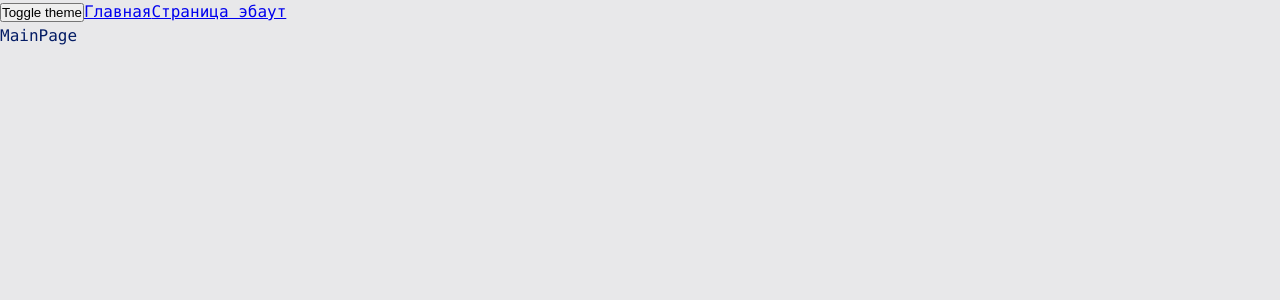
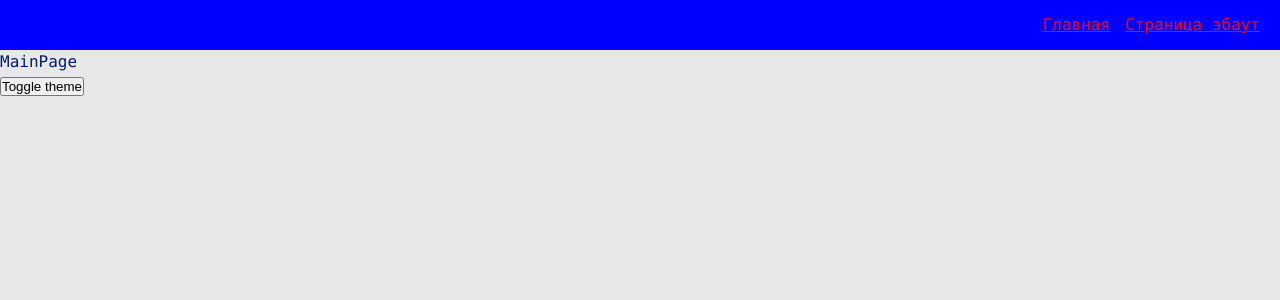
Before and after one commit to i1-kmv/top-project, a React app: page / in a window 1280 px wide. Shown: the top 300 px of the page. Built offline with nearby package versions, Linux system fonts and the light colour scheme.

Commit message:
create NavBar

```diff
--- a/src/app/App.tsx
+++ b/src/app/App.tsx
@@ -1,9 +1,9 @@
 import React from 'react';
-import {Link} from 'react-router-dom';
 import './styles/index.scss'
 import {classNames} from "shared/lib/classNames/classNames";
 import {useTheme} from "app/providers/ThemeProvider";
 import {AppRouter} from "app/providers/router";
+import {Navbar} from "widgets/Navbar";
 
 
 const App = () => {
@@ -11,11 +11,10 @@
     const {theme, toggleTheme} = useTheme()
 
     return (
-        <div className={classNames('app', {},[theme] )}>
+        <div className={classNames('app', {}, [theme])}>
+            <Navbar/>
+            <AppRouter/>
             <button onClick={toggleTheme}>Toggle theme</button>
-            <Link to={'/'}>Главная</Link>
-            <Link to={'/about'}>Страница эбаут</Link>
-            <AppRouter/>
         </div>
     );
 };
--- a/src/app/styles/themes/dark.scss
+++ b/src/app/styles/themes/dark.scss
@@ -1,6 +1,10 @@
 .app.dark {
   --bg-color: blue;
+  --inverted-bg-color: #e8e8ea;
 
   --primary-color: green;
   --secondary-color: red;
+
+  ---inverted-primary-color: #041c65;
+  --inverted-secondary-color: #0449e0;
 }
--- a/src/app/styles/themes/normal.scss
+++ b/src/app/styles/themes/normal.scss
@@ -1,6 +1,10 @@
 .app.light {
   --bg-color: #e8e8ea;
+  --inverted-bg-color: blue;
 
   --primary-color: #041c65;
   --secondary-color: #0449e0;
+
+  --inverted-primary-color: green;
+  --inverted-secondary-color: red;
 }
--- a/src/app/styles/variables/global.scss
+++ b/src/app/styles/variables/global.scss
@@ -7,4 +7,8 @@
   --font-size-l: 24px;
   --font-line-l: 32px;
   --font-l: var(--font-size-l) / var(--font-line-l) var(--font-family-main);
+
+  // Размеры
+
+  --navbar-height: 50px
 }
--- a/src/shared/lib/classNames/classNames.ts
+++ b/src/shared/lib/classNames/classNames.ts
@@ -2,10 +2,10 @@
 type Mods = Record<string, boolean | string>
 
 
-export function classNames(cls: string, mods: Mods, additional: string[]): string {
+export function classNames(cls: string, mods: Mods = {}, additional: string[] = []): string {
    return [
        cls,
-      ...additional,
+      ...additional.filter(Boolean),
       ...Object.entries(mods)
           .filter(([className, value]) => Boolean(value))
           .map(([className]) => className)]
--- /dev/null
+++ b/src/shared/ui/AppLink/AppLink.module.scss
@@ -0,0 +1,11 @@
+.AppLink {
+  color: var(--primary-color);
+}
+
+.primary {
+   color: var(--primary-color)
+}
+
+.secondary {
+   color: var(--inverted-secondary-color);
+}
--- /dev/null
+++ b/src/shared/ui/AppLink/AppLink.tsx
@@ -0,0 +1,38 @@
+import {classNames} from "shared/lib/classNames/classNames";
+import cls from './AppLink.module.scss';
+import {Link, LinkProps} from "react-router-dom";
+import {FC} from "react";
+
+export enum AppLinkTheme {
+    PRIMARY = 'primary',
+    SECONDARY = 'secondary'
+
+}
+
+interface AppLinkProps extends LinkProps{
+    className?: string;
+    theme?: AppLinkTheme;
+}
+
+export const AppLink: FC<AppLinkProps> = (props) => {
+
+    const {
+        to,
+        className,
+        children,
+        theme = AppLinkTheme.PRIMARY,
+        ...otherProps
+    } = props;
+
+    return (
+        <Link
+            className={classNames(cls.AppLink, {}, [className, cls[theme]])}
+            to={to}
+            {...otherProps}
+        >
+            {children}
+        </Link>
+    );
+};
+
+export default AppLink;
--- /dev/null
+++ b/src/widgets/Navbar/index.ts
@@ -0,0 +1,5 @@
+import Navbar from "./ui/Navbar";
+
+export {
+    Navbar
+}
--- /dev/null
+++ b/src/widgets/Navbar/ui/Navbar.module.scss
@@ -0,0 +1,16 @@
+.Navbar {
+  width: 100%;
+  height: var(--navbar-height);
+  background: var(--inverted-bg-color);
+  display: flex;
+  align-items: center;
+  padding: 20px;
+}
+
+.mainLink {
+  margin-right: 15px;
+}
+
+.links {
+  margin-left: auto;
+}
--- /dev/null
+++ b/src/widgets/Navbar/ui/Navbar.tsx
@@ -0,0 +1,32 @@
+import React from 'react';
+import {classNames} from "shared/lib/classNames/classNames";
+import cls from './Navbar.module.scss';
+import AppLink, {AppLinkTheme} from "shared/ui/AppLink/AppLink";
+
+interface NavbarProps {
+    className?: string
+}
+
+export const Navbar = ({className}: NavbarProps) => {
+    return (
+        <div className={classNames(cls.Navbar, {}, [])}>
+            <div className={cls.links}>
+                <AppLink
+                    theme={AppLinkTheme.SECONDARY}
+                    to={'/'}
+                    className={cls.mainLink}
+                >
+                    Главная
+                </AppLink>
+                <AppLink
+                    theme={AppLinkTheme.SECONDARY}
+                    to={'/about'}
+                >
+                    Страница эбаут
+                </AppLink>
+            </div>
+        </div>
+    );
+};
+
+export default Navbar;
```
